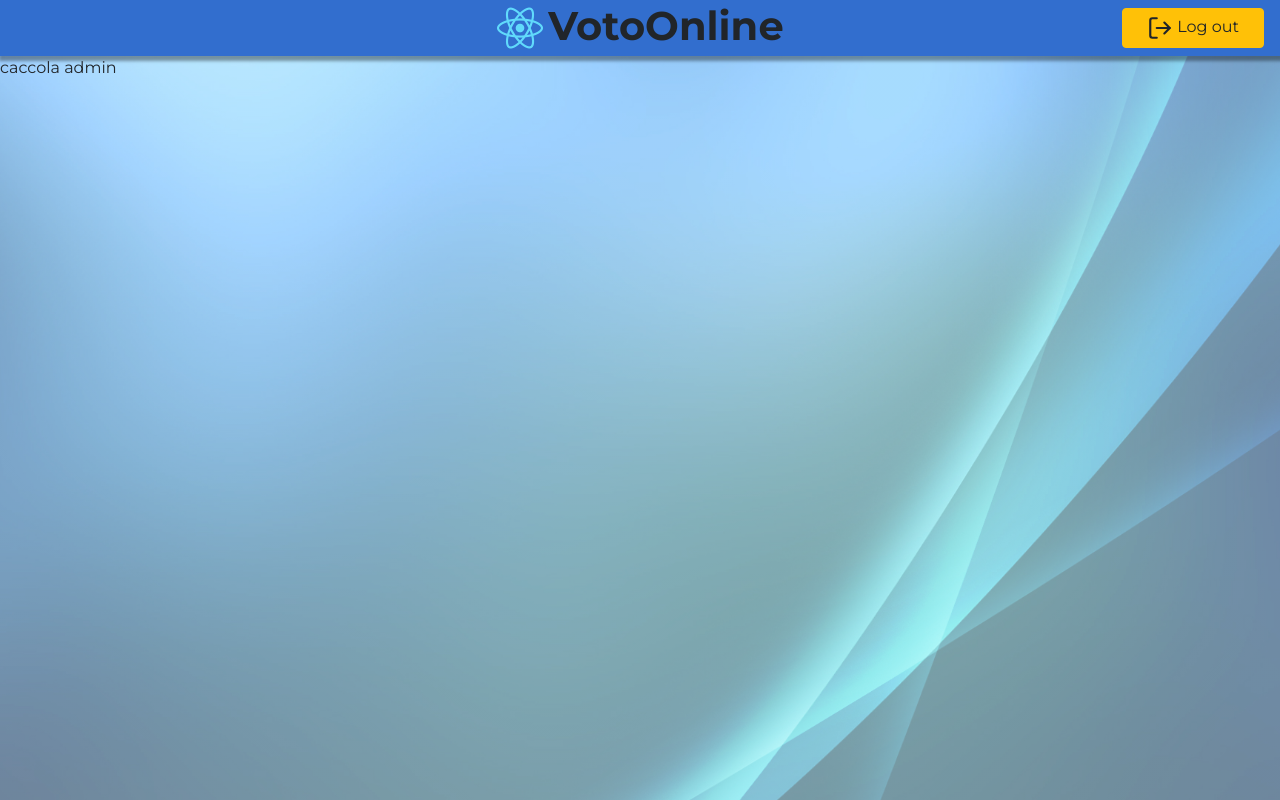
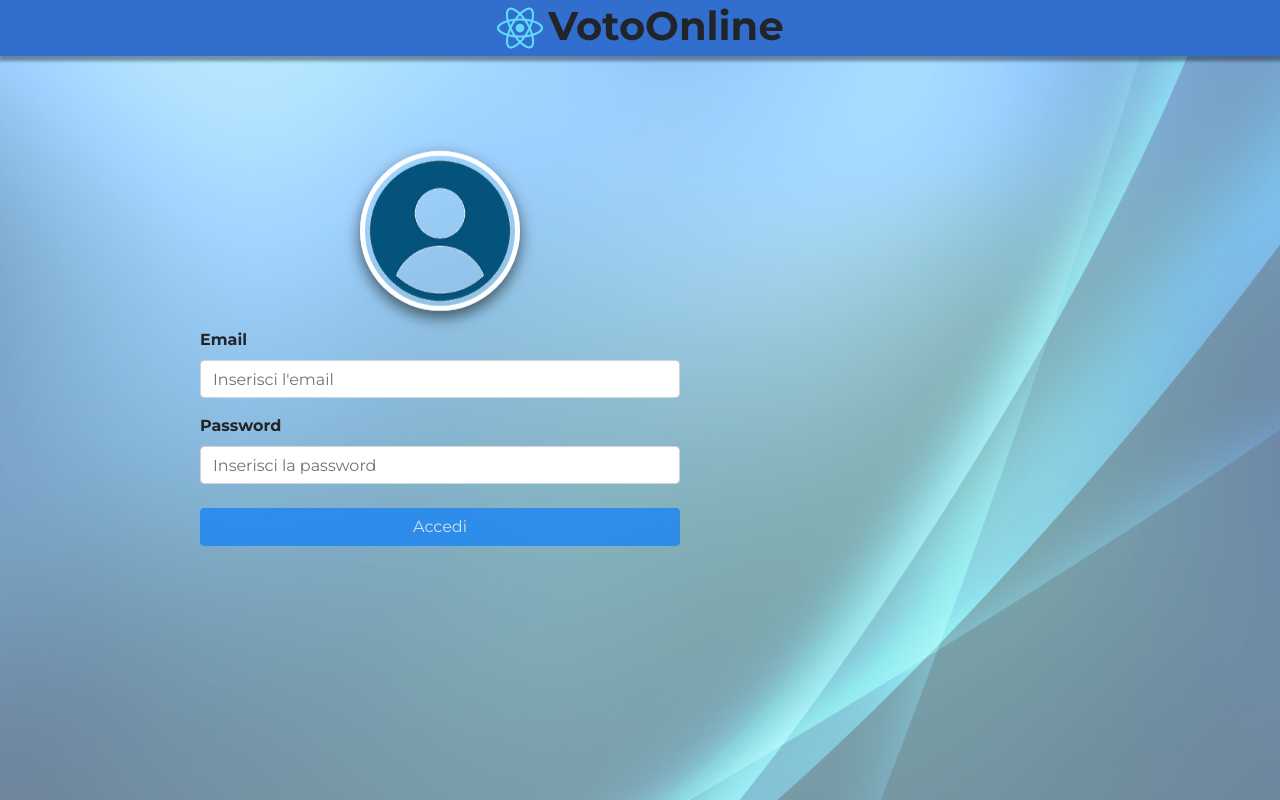
Before and after one commit to ragoale99/VotoOnline-React, a React (Create React App) app: page / in a window 1280 px wide. Built offline with nearby package versions, Linux system fonts and the light colour scheme.

Commit message:
animazione simpatica

```diff
--- a/src/App.js
+++ b/src/App.js
@@ -10,7 +10,7 @@ export const RoleContext = createContext(null);
 export const VotationsContext = createContext(null);
 
 function App() {
-	const [role, setRole] = useState("admin");
+	const [role, setRole] = useState("");
 	const [votations, setVotations] = useState([
 		{
 			id: uuidv4(),
--- a/src/components/LoginForm.css
+++ b/src/components/LoginForm.css
@@ -66,6 +66,13 @@
 .img-login {
 	width: 10em;
 	margin-bottom: 1em;
+	box-sizing: border-box;
+	border: 5px white solid;
+	border-radius: 50%;
+	overflow: hidden;
+	box-shadow: 0 5px 15px 0px rgba(0, 0, 0, 0.6);
+	transform: translatey(0px);
+	animation: float 6s ease-in-out infinite;
 }
 
 .filter-green {
@@ -111,3 +118,21 @@
 		justify-content: center;
 	}
 }
+
+@keyframes float {
+	0% {
+		box-shadow: 0 5px 15px 0px rgba(0, 0, 0, 0.6);
+		transform: translatey(0px);
+	}
+	50% {
+		box-shadow: 0 25px 15px 0px rgba(0, 0, 0, 0.2);
+		transform: translatey(-20px);
+	}
+	100% {
+		box-shadow: 0 5px 15px 0px rgba(0, 0, 0, 0.6);
+		transform: translatey(0px);
+	}
+}
+
+.avatar {
+}
--- a/src/components/LoginForm.js
+++ b/src/components/LoginForm.js
@@ -96,7 +96,7 @@ export default function LoginForm() {
 	return (
 		<div className="login-page">
 			<div className="form-container">
-				<div className="centered">
+				<div className="centered avatar">
 					<img
 						src="/login.png"
 						alt=""
@@ -176,7 +176,13 @@ export default function LoginForm() {
 							<span className="d-inline-block" style={{ width: "100%" }}>
 								<Button
 									type="submit"
-									variant="primary"
+									variant={
+										(touchedEmail && touchedPassword) ||
+										emailInputIsInvalid ||
+										passwordInputIsInvalid
+											? "danger"
+											: "primary"
+									}
 									disabled
 									aria-disabled="true"
 									style={{ pointerEvents: "none" }}
@@ -186,7 +192,7 @@ export default function LoginForm() {
 							</span>
 						</OverlayTrigger>
 					) : (
-						<Button type="submit" variant="primary" className="sub-button mt-2">
+						<Button type="submit" variant="success" className="sub-button mt-2">
 							Accedi
 						</Button>
 					)}
--- a/src/components/admin/AdminContent.js
+++ b/src/components/admin/AdminContent.js
@@ -1,9 +1,47 @@
-import React from "react";
+import React, { useContext } from "react";
+import { VotationsContext } from "../../App";
+import { Col, Row, Container, Card } from "react-bootstrap";
+import moment from "moment";
 
 export default function AdminContent() {
+	const votations = useContext(VotationsContext);
 	return (
-		<div>
-			<p>caccola admin</p>
-		</div>
+		<Container className="generic-content mb-2">
+			<div className="mt-3 from-left">
+				<Row>
+					<Col className="centered py-2">
+						<h2 className="title-cards">Votationi disponibili</h2>
+					</Col>
+				</Row>
+				<Row>
+					{votations.length > 0 ? (
+						votations.map((votation) => {
+							return (
+								<Col xs={12} md={6} lg={4} key={votation.id}>
+									<Card className="mb-3 card-votations p-1">
+										<Card.Body>
+											<Card.Title>{votation.title}</Card.Title>
+											<Card.Subtitle className="mb-2 text-muted">
+												<em>
+													Dal {moment(votation.dateStart).format("DD/MM/YYYY")}{" "}
+													al {moment(votation.dateEnd).format("DD/MM/YYYY")}
+												</em>
+											</Card.Subtitle>
+											<Card.Text className="mb-4">
+												{votation.description}
+											</Card.Text>
+										</Card.Body>
+									</Card>
+								</Col>
+							);
+						})
+					) : (
+						<h3 className="mx-auto" style={{ color: "red" }}>
+							Non ci sono votazioni disponibili in questo momento
+						</h3>
+					)}
+				</Row>
+			</div>
+		</Container>
 	);
 }
```
